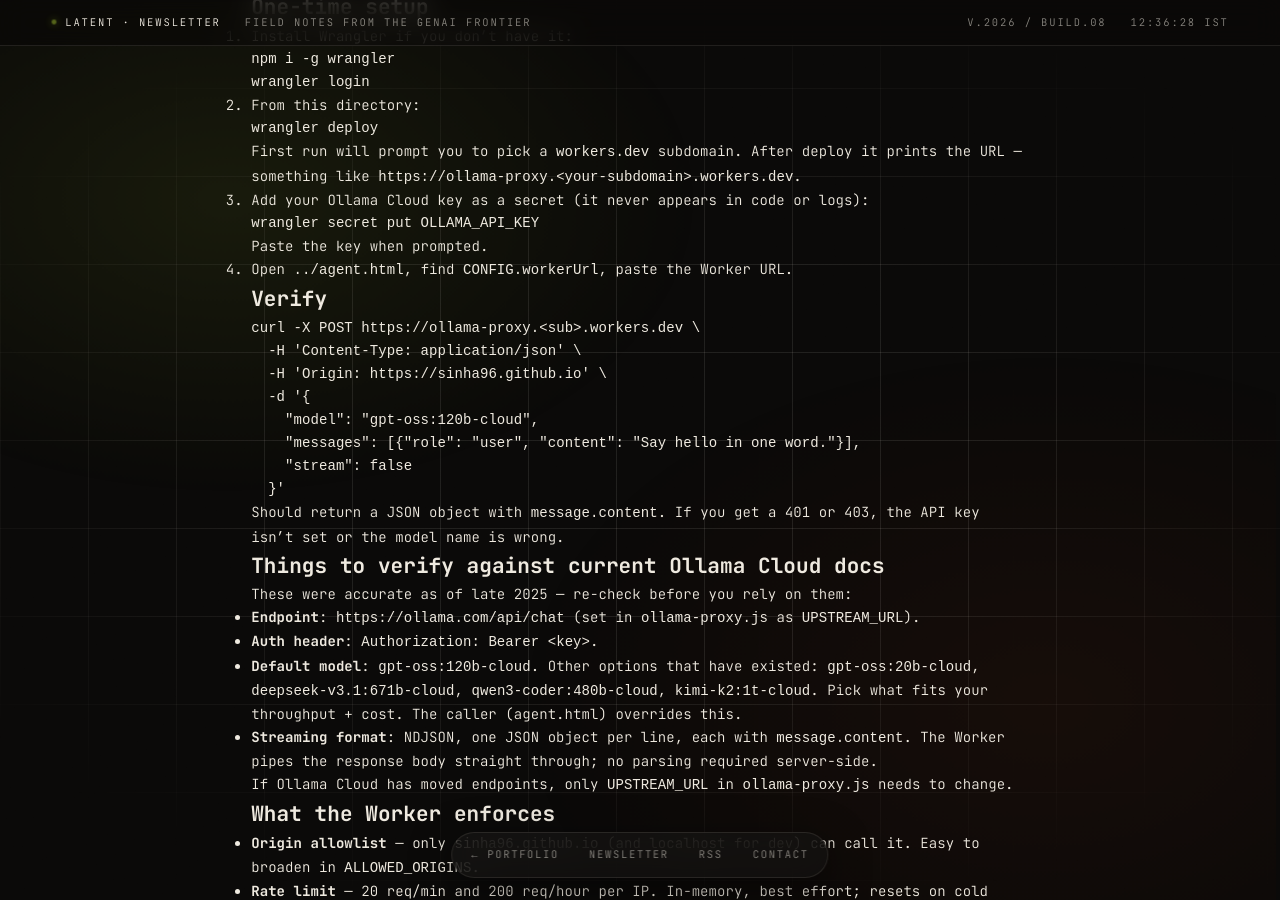
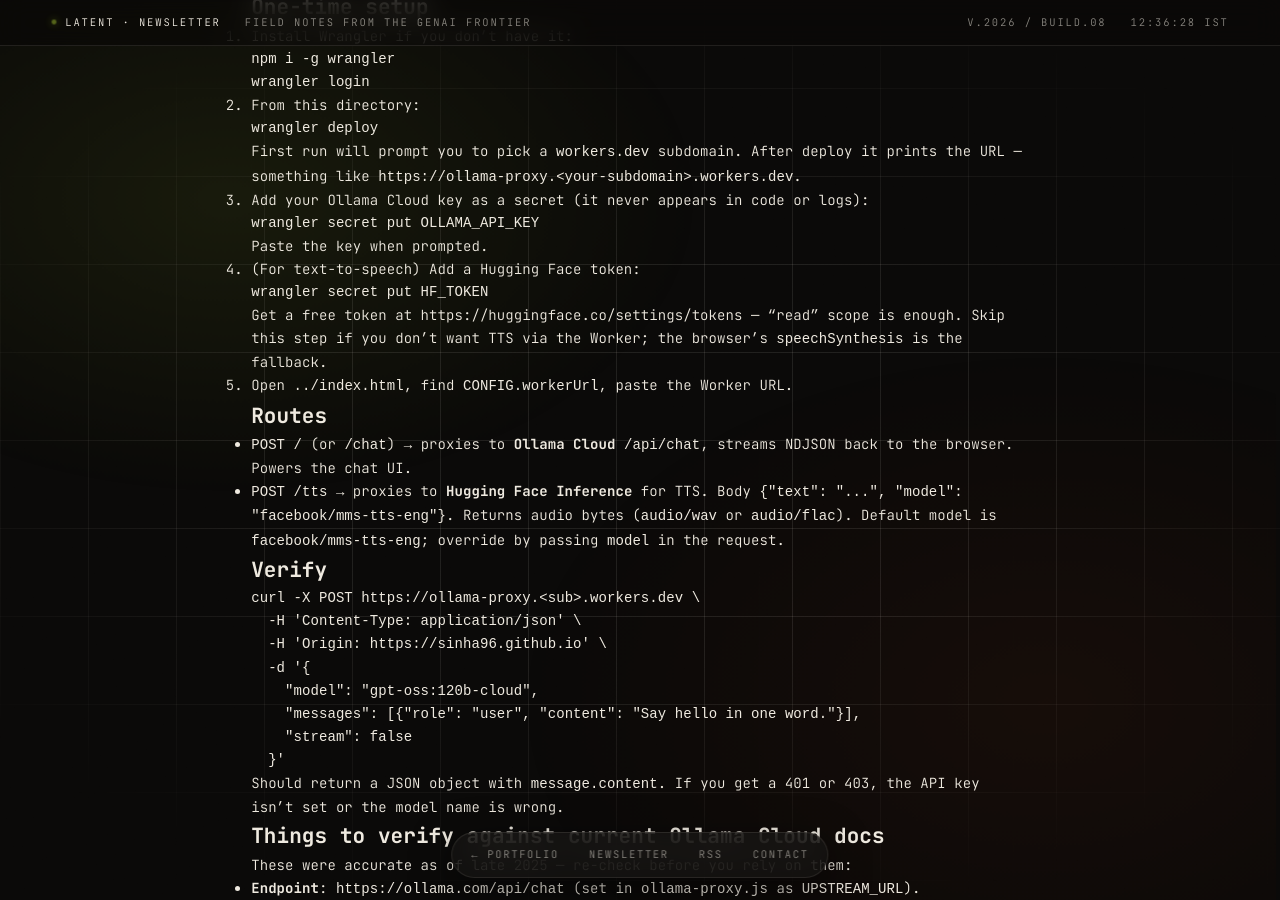
Before and after one commit to sinha96/sinha96.github.io, a Jekyll site: the page built from worker/README.md, in a window 1280 px wide and 900 px high, scrolled down 202 px. Built offline with Jekyll 4.4.1, drawn with Linux system fonts in a browser that asks for light colours; our own code applies the rules of GitHub Pages for plain Markdown files; some of the changed text lies outside the part shown.

Commit message:
TTS via Hugging Face Inference through the Cloudflare Worker
The browser's speechSynthesis was solid as a default but voices vary
wildly by OS and Chrome's stock voice is flat. Adding an upgrade path:
route TTS through the existing Cloudflare Worker which proxies to
Hugging Face Inference. Open-weight models, free tier covers a
portfolio, and the HF token never ships to the browser.

Worker:
- Router by URL path. POST / and POST /chat → Ollama Cloud (existing).
- POST /tts (new) → Hugging Face Inference. Body is {"text", "model?"}.
  Default model is facebook/mms-tts-eng (single English voice, fast,
  reliable). Override per request to try e.g. parler-tts or coqui XTTS.
- HF_TOKEN is a Worker secret: `npx wrangler secret put HF_TOKEN`.
- 4KB text cap on /tts; existing 128KB body cap stays for /chat.
- "x-wait-for-model: true" header tells HF to wait through cold starts
  instead of 503'ing on first call after idle.

Frontend (TTS in index.html):
- TTS.speak() now tries the Worker first (POST {workerUrl}/tts), reads
  the audio blob, plays it via <Audio>. On any failure — missing
  HF_TOKEN, cold-start timeout, network — falls back transparently to
  browser speechSynthesis. User flow is identical.
- TTS.stop() cancels the in-flight fetch and the playing <Audio>, plus
  any synth queue.
- Per-message ♪ READ button and the topbar toggle behave the same.

Worker README updated with the new HF_TOKEN setup step and the routes
table.

Co-Authored-By: Claude Opus 4.7 (1M context) <noreply@anthropic.com>

````diff
--- a/worker/README.md
+++ b/worker/README.md
@@ -26,7 +26,24 @@ ships to the browser.
    ```
    Paste the key when prompted.
 
-4. Open `../agent.html`, find `CONFIG.workerUrl`, paste the Worker URL.
+4. (For text-to-speech) Add a Hugging Face token:
+   ```
+   wrangler secret put HF_TOKEN
+   ```
+   Get a free token at https://huggingface.co/settings/tokens — "read" scope
+   is enough. Skip this step if you don't want TTS via the Worker; the
+   browser's `speechSynthesis` is the fallback.
+
+5. Open `../index.html`, find `CONFIG.workerUrl`, paste the Worker URL.
+
+## Routes
+
+- `POST /` (or `/chat`) → proxies to **Ollama Cloud** `/api/chat`, streams
+  NDJSON back to the browser. Powers the chat UI.
+- `POST /tts` → proxies to **Hugging Face Inference** for TTS. Body
+  `{"text": "...", "model": "facebook/mms-tts-eng"}`. Returns audio
+  bytes (`audio/wav` or `audio/flac`). Default model is
+  `facebook/mms-tts-eng`; override by passing `model` in the request.
 
 ## Verify
 
@@ -68,7 +85,8 @@ If Ollama Cloud has moved endpoints, only `UPSTREAM_URL` in
   can call it. Easy to broaden in `ALLOWED_ORIGINS`.
 - **Rate limit** — 20 req/min and 200 req/hour per IP. In-memory, best
   effort; resets on cold start.
-- **Body cap** — 16KB. Prevents pathological prompts.
+- **Body cap** — 128KB for `/chat`, 4KB text limit for `/tts`. Prevents
+  pathological prompts.
 - **Last-20 messages only** — passes through at most the last 20 chat turns.
 
 ## Cost
````
Also changed, not shown: index.html (+70 -20 lines), worker/ollama-proxy.js (+139 -73 lines).
